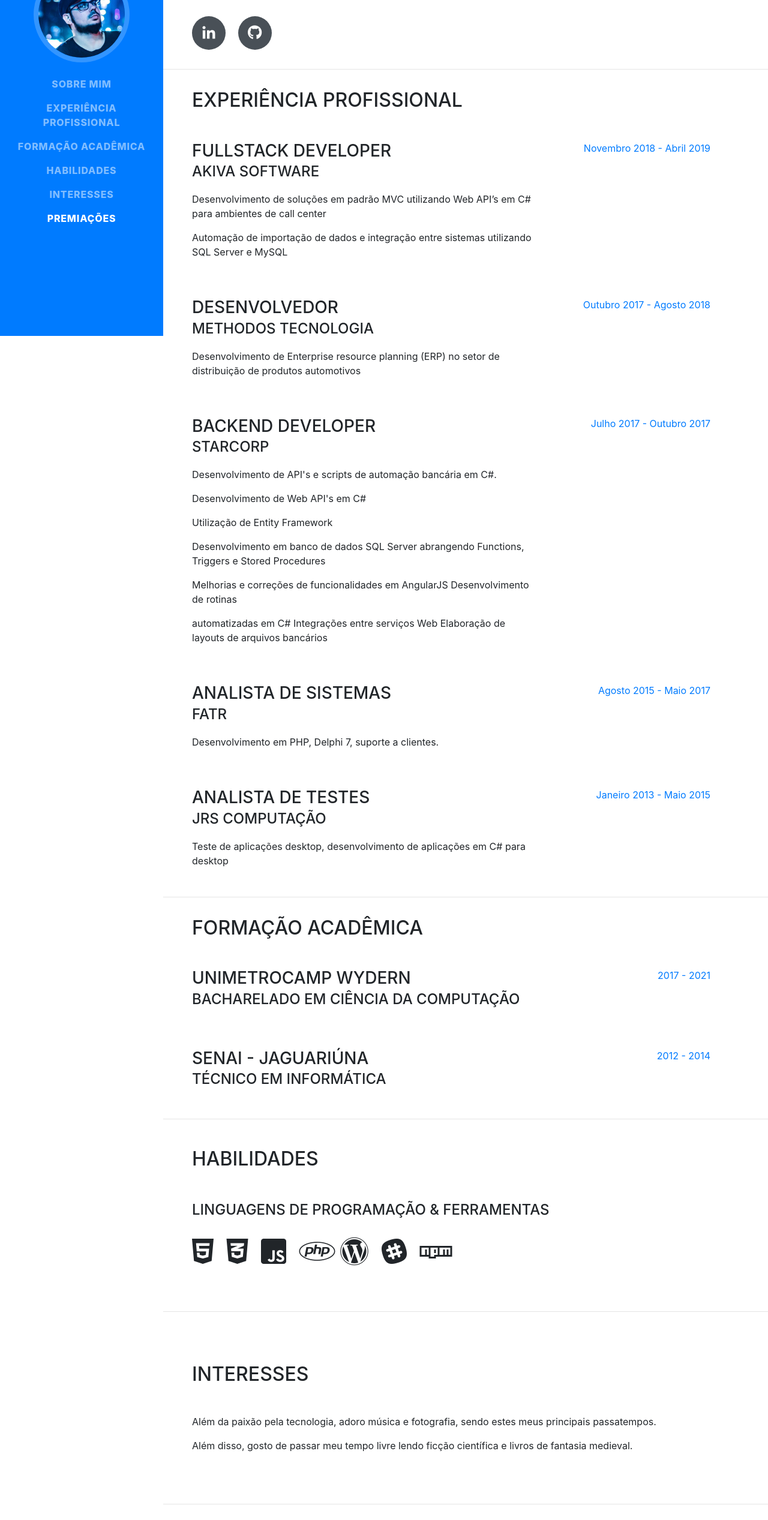
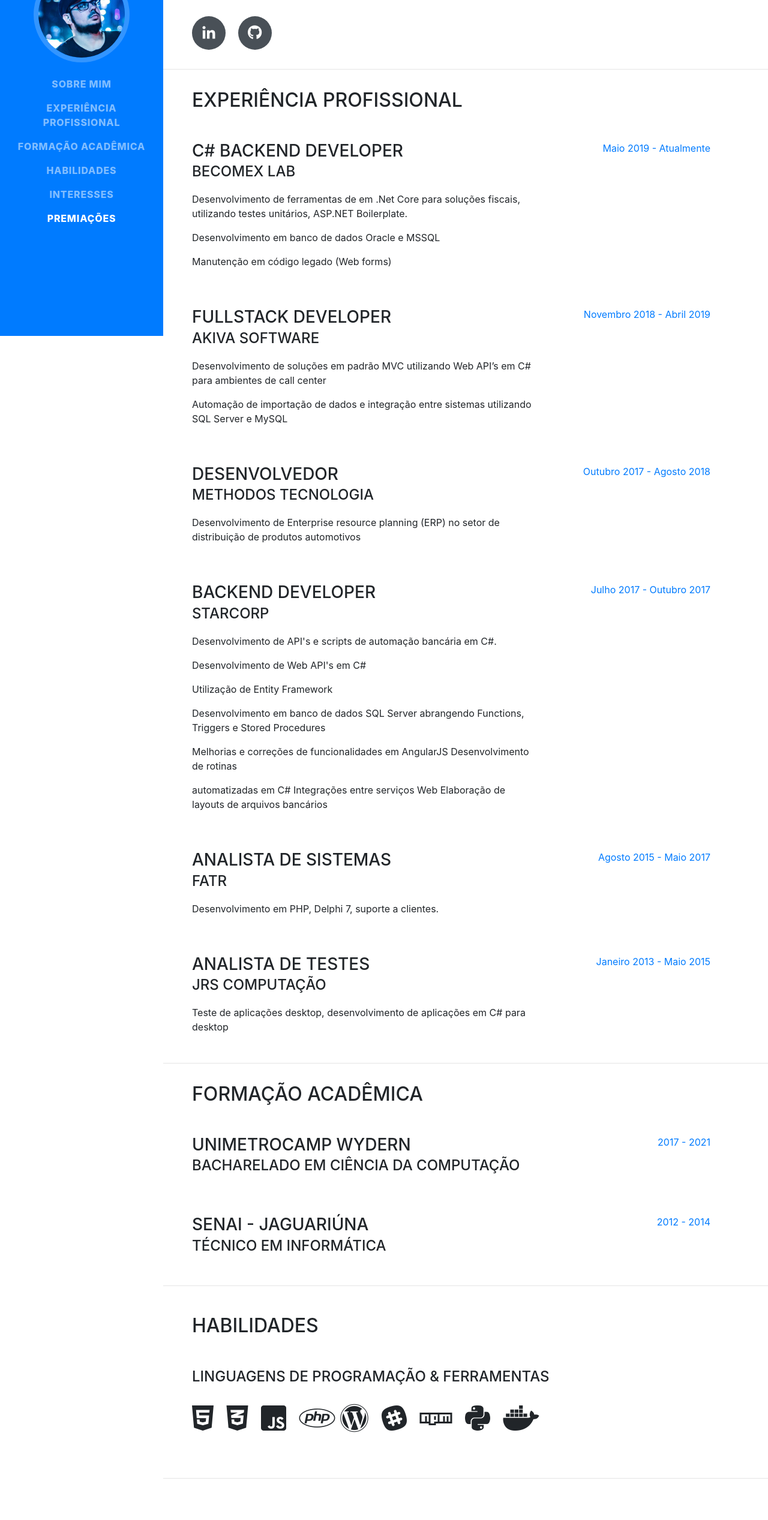
Before and after one commit to 123duran/123duran.github.io, a website with bundled scripts: page index.html in a window 1280 px wide. Shown: the part 240-2774 px from the top of the page at 60% size. Built offline with nearby package versions, Linux system fonts and the light colour scheme; a web font is replaced by a local one.

Commit message:
Atualizando para 2019

```diff
--- a/index.html
+++ b/index.html
@@ -69,7 +69,7 @@
           <div class="subheading mb-5">Campinas · SP · Brasil ·
             <a href="mailto:bgdbruno@gmail.com">bgdbruno@gmail.com</a>
           </div>
-          <p class="lead mb-5">Web Developer apaixonado por C#, mas que flerta com PHP, Object Pascal, Java e outras linguagens.</p>
+          <p class="lead mb-5">Web Developer apaixonado por C#, mas que flerta com Python, PHP, Object Pascal, Java e outras linguagens.</p>
           <div class="social-icons">
             <a href="https://www.linkedin.com/in/brunoduran/">
               <i class="fab fa-linkedin-in"></i>
@@ -87,7 +87,20 @@
         <div class="my-auto">
           <h2 class="mb-5">Experiência Profissional</h2>
 
-          <div class="resume-item d-flex flex-column flex-md-row mb-5">
+
+                    <div class="resume-item d-flex flex-column flex-md-row mb-5">
+            <div class="resume-content mr-auto">
+              <h3 class="mb-0">C# Backend Developer</h3>
+              <div class="subheading mb-3">Becomex Lab</div>
+              <p>Desenvolvimento de ferramentas de em .Net Core para soluções fiscais, utilizando testes unitários, ASP.NET Boilerplate.</p>
+			  <p>Desenvolvimento em banco de dados Oracle e MSSQL</p>
+			  <p>Manutenção em código legado (Web forms)</p>
+            </div>
+            <div class="resume-date text-md-right">
+              <span class="text-primary">Maio 2019 - Atualmente</span>
+            </div>
+          </div>
+		  <div class="resume-item d-flex flex-column flex-md-row mb-5">
             <div class="resume-content mr-auto">
               <h3 class="mb-0">FullStack Developer</h3>
               <div class="subheading mb-3">Akiva Software</div>
@@ -210,6 +223,12 @@
             <li class="list-inline-item">
               <i class="fab fa-npm"></i>
             </li>
+			<li class="list-inline-item">
+              <i class="fab fa-python"></i>
+            </li>
+			<li class="list-inline-item">
+			<i class="fab fa-docker"></i>
+			</li>
           </ul>
 
 
@@ -221,8 +240,9 @@
       <section class="resume-section p-3 p-lg-5 d-flex flex-column" id="interests">
         <div class="my-auto">
           <h2 class="mb-5">Interesses</h2>
-          <p>Além da paixão pela tecnologia, adoro música e fotografia, sendo estes meus principais passatempos.</p>
-          <p class="mb-0">Além disso, gosto de passar meu tempo livre lendo ficção científica e livros de fantasia medieval.</p>
+          <p>Adoro resolver problemas variados de maneira criativa, sobretudo usando Python ou C#.</p>
+		  <p>Além da paixão pela tecnologia, adoro música e fotografia, sendo estes meus principais passatempos.</p>
+          <p class="mb-0">Também gosto muito de passar meu tempo livre lendo ficção científica e livros de fantasia medieval.</p>
         </div>
       </section>
 
```
